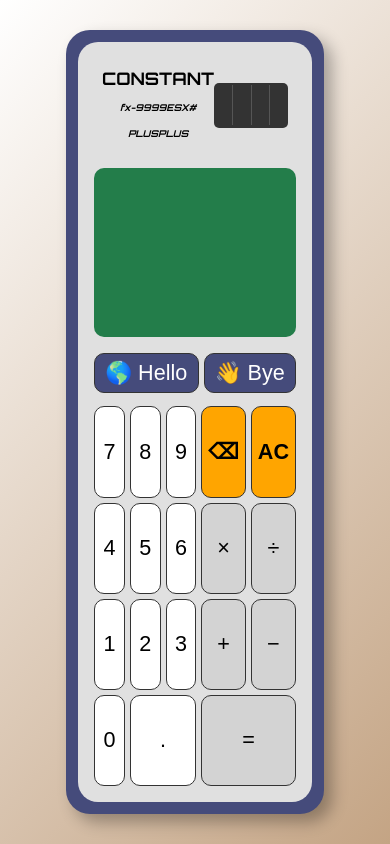
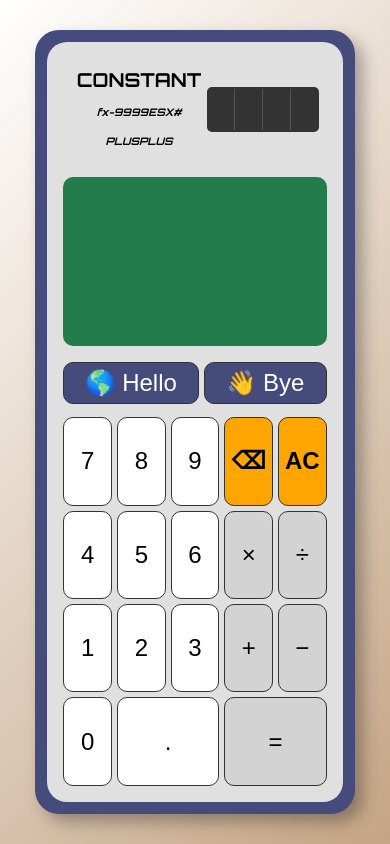
Before and after one commit to MJayConstantino/se-2144-prelims, a website built with Vite: page index.html in a window 390 px wide. Built offline with nearby package versions, Linux system fonts and the light colour scheme; a web font is replaced by a local one.

Commit message:
fix for responsiveness

```diff
--- a/src/style.css
+++ b/src/style.css
@@ -6,7 +6,6 @@
   line-height: 1.5;
   font-weight: 400;
   color-scheme: light dark;
-  font-size: 90%;
 }
 
 body {
@@ -32,7 +31,8 @@ body {
   padding: 12px;
   border-radius: 24px;
   box-shadow: 8px 8px 16px rgba(0, 0, 0, 0.3);
-  width: 60vmin;
+  min-width: 60vmin;
+  max-width: 90vmin;
   height: 90vh;
   display: flex;
   flex-direction: column;
```
